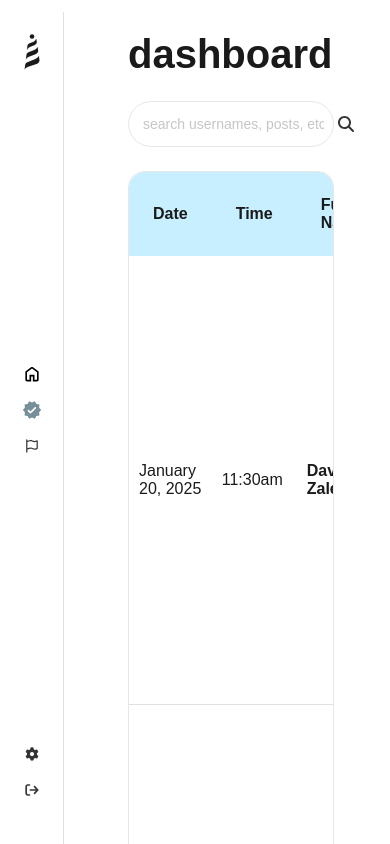
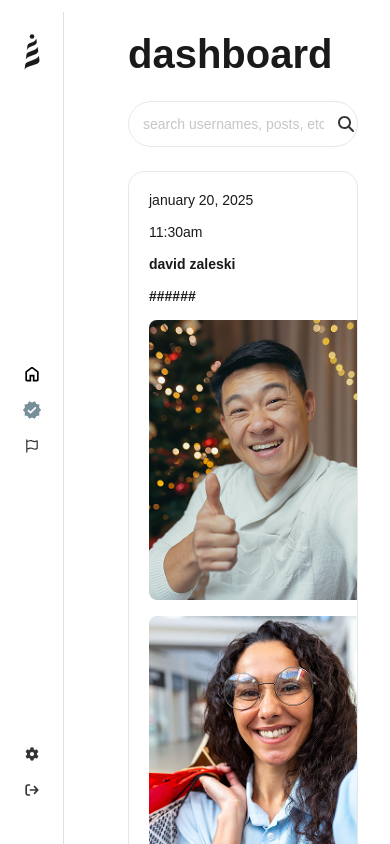
Before and after one commit to yancietroy/nextjs-sample-project, a Next.js app: page /Verification in a window 390 px wide. Shown: the top 844 px of the page. Built offline with nearby package versions, Linux system fonts and the light colour scheme.

Commit message:
responsiveness polish

```diff
--- a/styles/dashboard.module.css
+++ b/styles/dashboard.module.css
@@ -1,7 +1,9 @@
 /* Dashboard Layout */
 .dashboardContainer {
   display: flex;
-  min-height: 100vh;
+  width: 100%;
+  height: 100vh;
+  flex-direction: column;
   gap: 24px;
   padding-left: 24px;
   margin-right: 24px;
@@ -92,6 +94,8 @@
 /* Main Content Area */
 .mainContent {
   flex-grow: 1;
+  display: flex;
+  flex-direction: column;
   padding: 2rem;
   margin-left: 72px;
   overflow-x: hidden;
--- a/styles/globals.css
+++ b/styles/globals.css
@@ -5,6 +5,7 @@
   box-sizing: border-box;
   font-family: 'Proxima Nova', sans-serif;
   color: #1A1A1A;
+  text-transform: lowercase;
 }
 
 body {
--- a/styles/table.module.css
+++ b/styles/table.module.css
@@ -41,19 +41,70 @@
   height: 67px;
   width: 182.86px;
 }
-
+/* Truncated Text  */
+.truncatedText {
+  max-width: 134.86px;
+  white-space: nowrap;
+  overflow: hidden;
+  text-overflow: ellipsis;
+}
 .table td img {
   margin: 0 5px;
   cursor: pointer;
 }
 
-/* Responsive: Stack on Small Screens */
+/* Responsives */
 @media (max-width: 768px) {
-  .table {
+  .tableContainer {
+    overflow-x: auto;
+  }
+
+  .table thead {
+    display: none;
+  }
+  .truncatedText {
+    max-width: 100%;
+    white-space: normal;
+    overflow: visible;
+    text-overflow: unset;
+  }
+  .table tbody tr {
+    display: flex;
+    flex-direction: column;
+    gap: 10px;
+    padding: 10px;
+    border-bottom: 1px solid #e0e0e0;
+  }
+
+  .table td {
+    height: auto !important;
+    width: 100%;
+    display: flex;
+    flex-direction: row;
+    align-items: center;
+    justify-content: space-between;
+    padding: 8px;
     font-size: 14px;
   }
 
-  .table td {
-    padding: 10px;
+  .profileImage,
+  .verificationImage {
+    width: 120px;
+    height: auto;
+    max-height: 150px;
+    object-fit: cover;
+  }
+
+  .actionColumn {
+    flex-direction: row;
+    justify-content: center;
+    width: 100%;
+    gap: 8px;
+  }
+
+  .verifyButton,
+  .rejectButton {
+    width: auto;
+    padding: 10px 20px;
   }
 }
--- a/styles/verificationTable.module.css
+++ b/styles/verificationTable.module.css
@@ -2,9 +2,13 @@
 .tableContainer {
   width: 100%;
   overflow-x: auto;
+  overflow-y: auto;
   border-radius: 16px;
   border: 1px solid rgba(26, 26, 26, 0.1);
-  min-height: 100%;
+  height: calc(100vh - 120px);
+  display: flex;
+  flex-direction: column;
+  min-height: 0;
 }
 
 /* Table */
@@ -18,6 +22,9 @@
 /* Table Header */
 .table thead {
   background: #c7efff;
+  position: sticky;
+  top: 0;
+  z-index: 2;
 }
 
 .table th {
@@ -49,7 +56,7 @@
 .table td:nth-child(5),
 .table th:nth-child(6),
 .table td:nth-child(6) {
-  width: 240;
+  width: 240px;
   text-align: left;
 } /* Profile and Verification Photo */
 .table th:nth-child(7),
@@ -71,7 +78,9 @@
 .table td {
   padding: 24px 16px 24px 16px;
   font-size: 16px;
+  width: 100%;
   height: 448px;
+
 }
 
 /* Profile & Verification Images */
@@ -80,7 +89,9 @@
   border-radius: 8px;
   object-fit: cover;
   width: 100%;
-  height: 400px;
+  height: auto;
+  max-height: 400px;
+  display: block;
 }
 
 /* Action Column  */
@@ -91,6 +102,7 @@
   gap: 12px;
   justify-content: center;
   width: 100%;
+  height: 100%;
 }
 
 /* Verify & Reject Buttons */
@@ -128,22 +140,51 @@
 
 /* Responsive*/
 @media (max-width: 768px) {
-  .table {
+    .tableContainer {
+      overflow-x: auto;
+      height: auto;
+    }
+
+    .table thead {
+      display: none;
+    }
+
+    .table tbody tr {
+      display: flex;
+      flex-direction: column;
+      border-bottom: 1px solid #e0e0e0;
+      padding: 12px;
+    }
+
+    .table td {
+      display: flex;
+      justify-content: space-between;
+      align-items: center;
+      text-align: left;
+      width: 100%;
+      height: auto;
+      padding: 8px;
       font-size: 14px;
     }
 
-  .table td {
-    padding: 10px;
+    /* Mobile Image  */
+    .profileImage,
+    .verificationImage {
+      width: 100%;
+      max-height: 280px;
+      object-fit: cover;
     }
 
-  .profileImage,
-  .verificationImage {
-    width: 180px;
-    height: 300px;
+    .actionColumn {
+      flex-direction: row;
+      justify-content: center;
+      width: 100%;
+      gap: 8px;
     }
 
     .verifyButton,
     .rejectButton {
-    width: 100px;
+      width: auto;
+      padding: 10px 20px;
     }
   }
```
Also changed, not shown: components/DataTable.tsx (+8 -3 lines), styles/signin.module.css (+56 -29 lines). Lines whose indentation alone changed are shown as unchanged.
